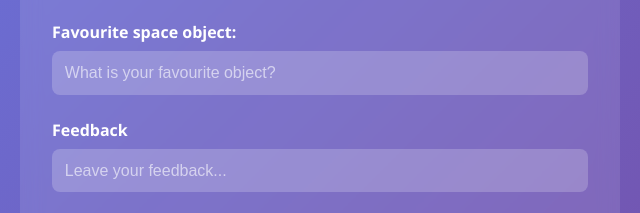
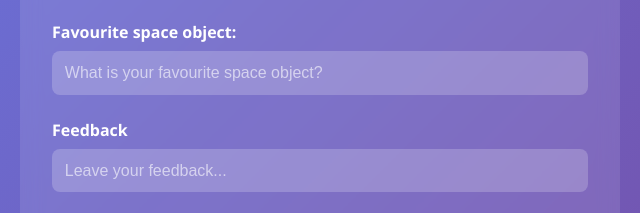
Before and after one commit to polilunana/Poli-site, a plain HTML site: page contacts.html in a window 1280 px wide. Shown: the part 413-626 px from the top of the page, 320-960 px from the left. Drawn offline with Linux system fonts and the light colour scheme.

Commit message:
Update contacts.html

```diff
--- a/contacts.html
+++ b/contacts.html
@@ -31,7 +31,7 @@
 
             <div class="form-group">
                 <label for="game">Favourite space object:</label>
-                <input type="text" id="game" name="game" placeholder="What is your favourite object?" required>
+                <input type="text" id="game" name="game" placeholder="What is your favourite space object?" required>
             </div>
 
             <div class="form-group">
```
